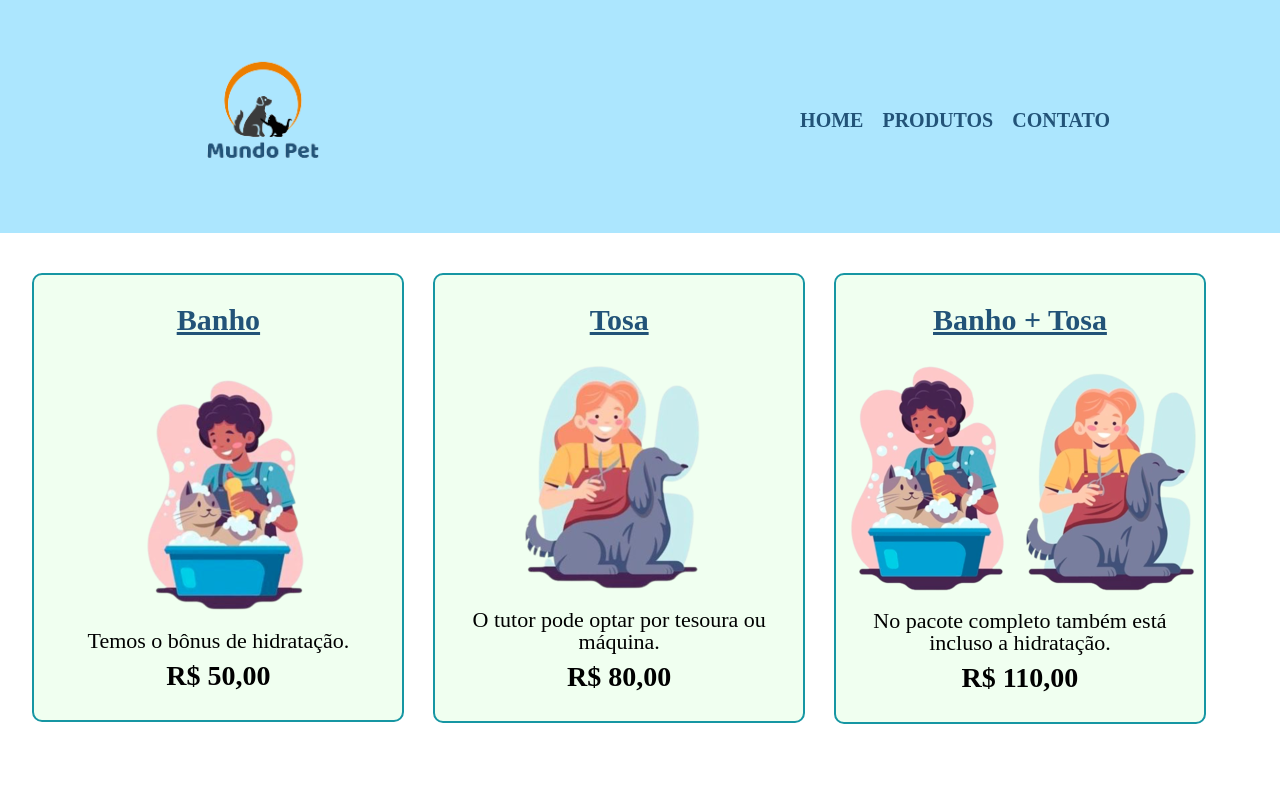
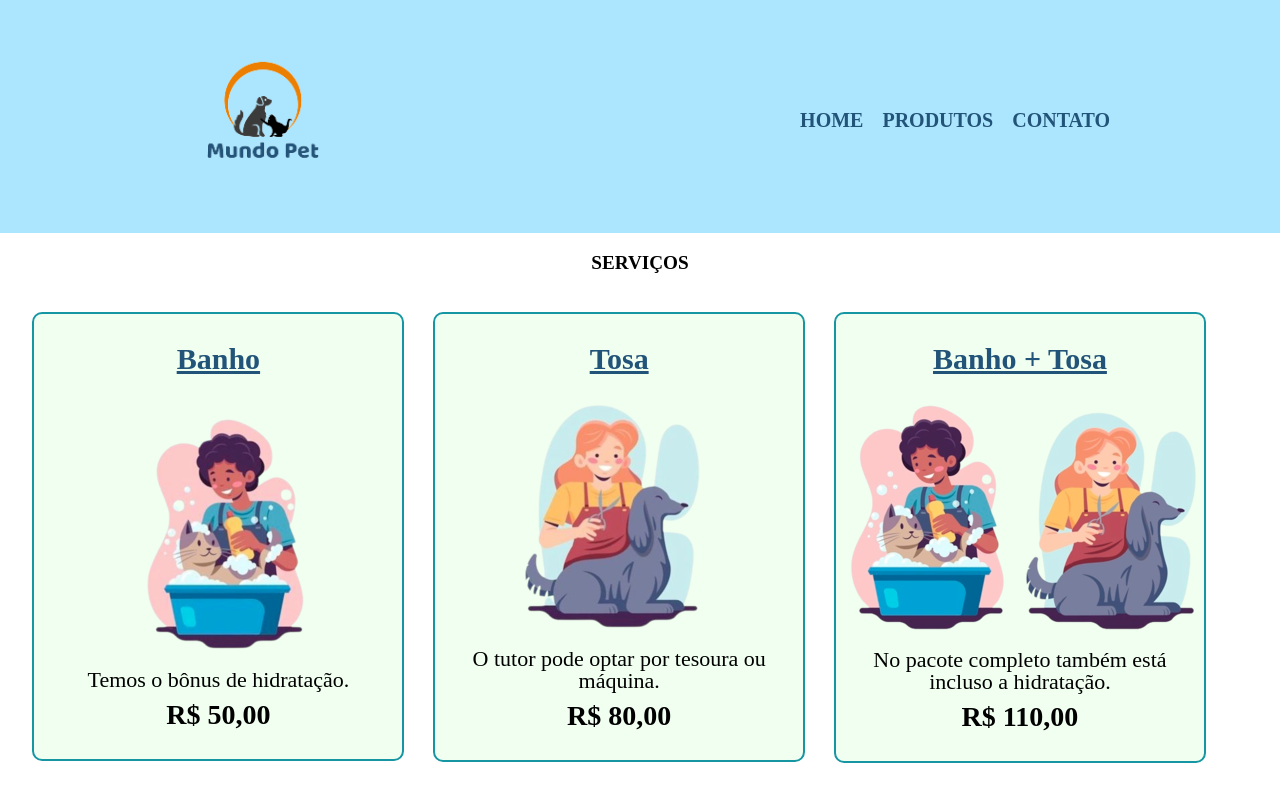
Before and after one commit to alanavscls/First-HTML-CSS, a plain HTML site: page produtos.html in a window 1280 px wide. Shown: the top 800 px of the page. Drawn offline with Linux system fonts and the light colour scheme.

Commit message:
Adicionando um h1

```diff
--- a/produtos.css
+++ b/produtos.css
@@ -38,6 +38,13 @@ nav a{ /*Vou alterar porque não é "legal" deixar os nomes dos conteúdos das l
 nav a:hover { /*O hover altera o visual do elemento que eu queira. Em todos os elementos do HTML consigo mapear o comportamento com CSS e alterar o visual.*/
     color: #EC7F00;
     text-decoration: underline;
+}
+
+.servicos{
+    text-align: center;
+    font-weight: bold;
+    margin-top: 20px;
+    font-size: larger;
 }
 
 .produtos{ /*Esse aqui eu estou alterando a forma como as listas aparecem e o texto, por isso não acrescentei no ".produtos li" porque lá eu modifiquei o comportamento do elemento para ficar lado a lado.*/
--- a/produtos.html
+++ b/produtos.html
@@ -25,6 +25,7 @@
             </div>
         </header>
         <main> <!--Essa tag semântica marca o conteúdo principal da nossa página, por isso o nome main.-->
+            <h1 class="servicos">SERVIÇOS</h1>
             <ul class="produtos">
                 <li>
                     <h2>Banho</h2>
@@ -51,7 +52,5 @@
             <img src="logoprodutos2.png" />
             <p class="copyright">&copy; Copyright Mundo Pet - 2022</p> <!--Esse &copy; chama-se unicode, é uma linguagem que tem vários itens/caracteres diferentes para serem representados (pesquisar em: unicode-table.com)-->
         </footer>
-
     </body>
-
 </html> <!--Informação: essa tag serve para informarmos para o navegador onde começa e termina o nosso código.-->
```
